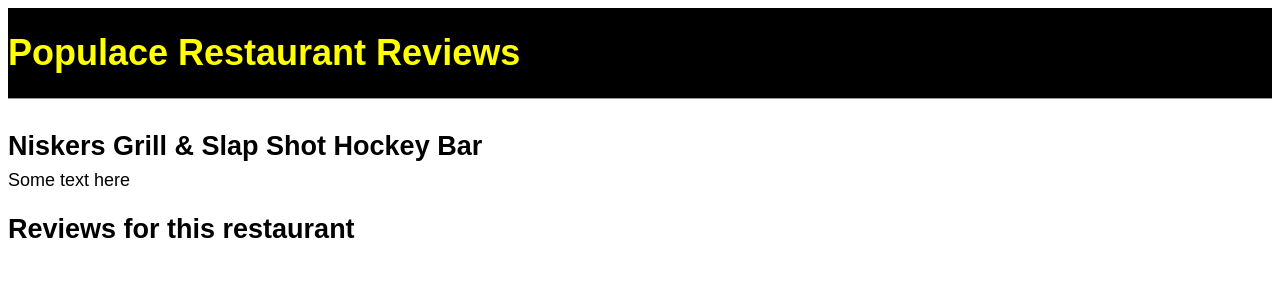
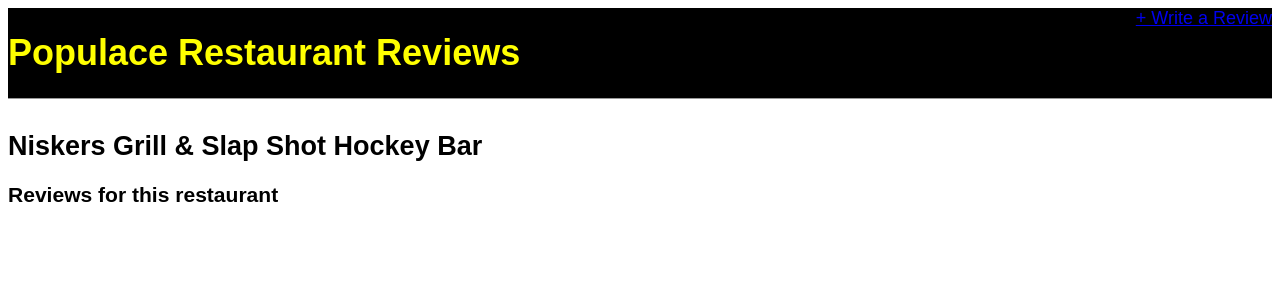
Before and after one commit to RTKirkbride/django-review, a Django app: page /Restaurant/1/ in a window 1280 px wide. Shown: the top 300 px of the page. Run offline with Django 4.2, Linux system fonts and the light colour scheme; data comes from the database, SQL or seed files in the repository.

Commit message:
Fix views and urls pages. wire templates to work.  added basic templates for rest of views.

```diff
--- a/django_project/settings.py
+++ b/django_project/settings.py
@@ -37,7 +37,6 @@
     "django.contrib.sessions",
     "django.contrib.messages",
     "django.contrib.staticfiles",
-    # "review",
     "restaurant",
 ]
 
--- a/django_project/urls.py
+++ b/django_project/urls.py
@@ -19,5 +19,4 @@
 urlpatterns = [
     path("admin/", admin.site.urls),
     path("", include("restaurant.urls")),
-    # path("", include("review.urls")),
 ]
--- a/restaurant/models.py
+++ b/restaurant/models.py
@@ -15,7 +15,7 @@
 
     def get_absolute_url(self):
         """Get absolute URL"""
-        return reverse("restaurant_review", kwargs={"pk": self.pk})
+        return reverse("restaurant_detail", kwargs={"pk": self.pk})
 
 
 class Review(models.Model):
@@ -25,7 +25,7 @@
         # "restaurant_name",
         Restaurant,  # Trying something New
         on_delete=models.CASCADE,
-        related_name="restaurants",
+        related_name="restaurant",
     )
 
     username = models.ForeignKey(
--- a/restaurant/urls.py
+++ b/restaurant/urls.py
@@ -1,11 +1,22 @@
 from django.urls import path
-from .views import RestaurantListView, RestaurantReviewDetail
+from .views import (
+    RestaurantListView,
+    RestaurantDetailView,
+    ReviewCreateView,
+    ReviewDetailView,
+    ReviewEditView,
+    ReviewDeleteView,
+)
 
 urlpatterns = [
+    path("Review/new/", ReviewCreateView.as_view(), name="review_new"),
+    path("Review/<int:pk>/", ReviewDetailView.as_view(), name="reveiw_detail"),
+    path("Review/<int:pk>/edit/", ReviewEditView.as_view(), name="review_edit"),
+    path("Review/<int:pk>/delete/", ReviewDeleteView.as_view(), name="reveiw_delete"),
     path(
         "Restaurant/<int:pk>/",
-        RestaurantReviewDetail.as_view(),
-        name="restaurant_reviews",
+        RestaurantDetailView.as_view(),
+        name="restaurant_detail",
     ),
     path("", RestaurantListView.as_view(), name="home"),
 ]
--- a/restaurant/views.py
+++ b/restaurant/views.py
@@ -1,4 +1,5 @@
 from django.views.generic import ListView, DetailView
+from django.views.generic.edit import CreateView, UpdateView, DeleteView
 
 from .models import Restaurant, Review
 
@@ -10,15 +11,37 @@
     template_name = "home.html"
 
 
-class RestaurantReviewDetail(DetailView):
+class RestaurantDetailView(DetailView):
     """Review list view"""
 
-    model = Review
-    template_name = "restaurant_reviews.html"
+    model = Restaurant
+    template_name = "restaurant_detail.html"
 
 
-class RestaurantRviewList(ListView):
-    """Review list view"""
+class ReviewCreateView(CreateView):
+    """Review Create View"""
 
     model = Review
-    template_name = "restaurant_reviews.html"
+    template_name = "post_new.html"
+    fields = ["restaurant_name", "review_title", "author", "body"]
+
+
+class ReviewDetailView(DetailView):
+    """ "Review Detail View"""
+
+    model = Review
+    template_name = "review_detail.html"
+
+
+class ReviewEditView(UpdateView):
+    """Review edit View"""
+
+    model = Review
+    template_name = "review_edit.html"
+
+
+class ReviewDeleteView(DeleteView):
+    """Review delete View"""
+
+    model = Review
+    template_name = "review_delete.html"
--- a/templates/base.html
+++ b/templates/base.html
@@ -5,12 +5,19 @@
     <link rel="stylesheet" href=" {% static 'css/base.css' %}"
   </head>
   <body>
+    <div>
       <header>
+        <div class="nav-left">
           <h1><a href="{% url 'home' %}">Populace Restaurant Reviews</a></h1>
+        </div>
+        <div class="nav=right">
+          <a href="{% url 'review_new' %}">+ Write a Review<a/>
+        </div>
       </header>
-      <div>
+
       {% block content %}
       {% endblock content %}
+
     </div>
   </body>
 </html>
--- a/templates/home.html
+++ b/templates/home.html
@@ -3,7 +3,7 @@
 {% block content %}
   {% for restaurant in restaurant_list %}
     <div class="post-entry">
-      <h2><a href="{% url 'restaurant_reviews' restaurant.pk %}">{{ restaurant.restaurant_name }}</a></h2>
+      <h2><a href="{% url 'restaurant_detail' restaurant.pk %}">{{ restaurant.restaurant_name }}</a></h2>
       <p></p>
     </div>
   {% endfor %}
--- /dev/null
+++ b/templates/restaurant_detail.html
@@ -0,0 +1,18 @@
+{% extends 'base.html' %}
+
+{% block content %}
+  <div class="post-entry">
+    <h2><a>{{ restaurant.restaurant_name }}</a></h2>
+
+  </div>
+
+  <h3>Reviews for this restaurant</h3>
+    {% for arestaurant in restaurant.review_title.all %}
+      <div class="post-entry">
+        <h2><a href="{% url 'review_detail' restaurant_name.pk %}">{{ restaurant.review_title }}</a></h2>
+        {% comment "" %} should the above line have review detail?{% endcomment %}
+        <p>{{ arestaurant.review_title}}</p>
+        <p>{{ arestaurant.body}}</p>
+      </div>
+    {% endfor %}
+{% endblock content %}
--- a/templates/restaurant_reviews.html
+++ /dev/null
@@ -1,17 +0,0 @@
-{% extends 'base.html' %}
-
-{% block content %}
-  <div class="post-entry">
-    <h2><a>{{ review.restaurant}}</a></h2>
-    <p>Some text here</p>
-  </div>
-
-  <h2>Reviews for this restaurant</h2>
-    {% for arestaurant in review.restaurants.review_title.all %}
-      <div class="post-entry">
-        <h2><a href="{% url 'restaurant_reviews' arestaurant.pk %}">{{ arestaurant.review_title }}</a></h2>
-        <p>{{ arestaurant.review_title}}</p>
-        <p>{{ arestaurant.body}}</p>
-      </div>
-    {% endfor %}
-{% endblock content %}
--- /dev/null
+++ b/templates/review_delete.html
@@ -0,0 +1,5 @@
+{% extends 'base.html' %}
+
+{% block content %}
+
+{% endblock content %}
--- /dev/null
+++ b/templates/review_edit.html
@@ -0,0 +1,5 @@
+{% extends 'base.html' %}
+
+{% block content %}
+
+{% endblock content %}
--- /dev/null
+++ b/templates/review_new.html
@@ -0,0 +1,5 @@
+{% extends 'base.html' %}
+
+{% block content %}
+
+{% endblock content %}
```
Also changed, not shown: templates/review_detail.html (added). Lines whose indentation alone changed are shown as unchanged.
